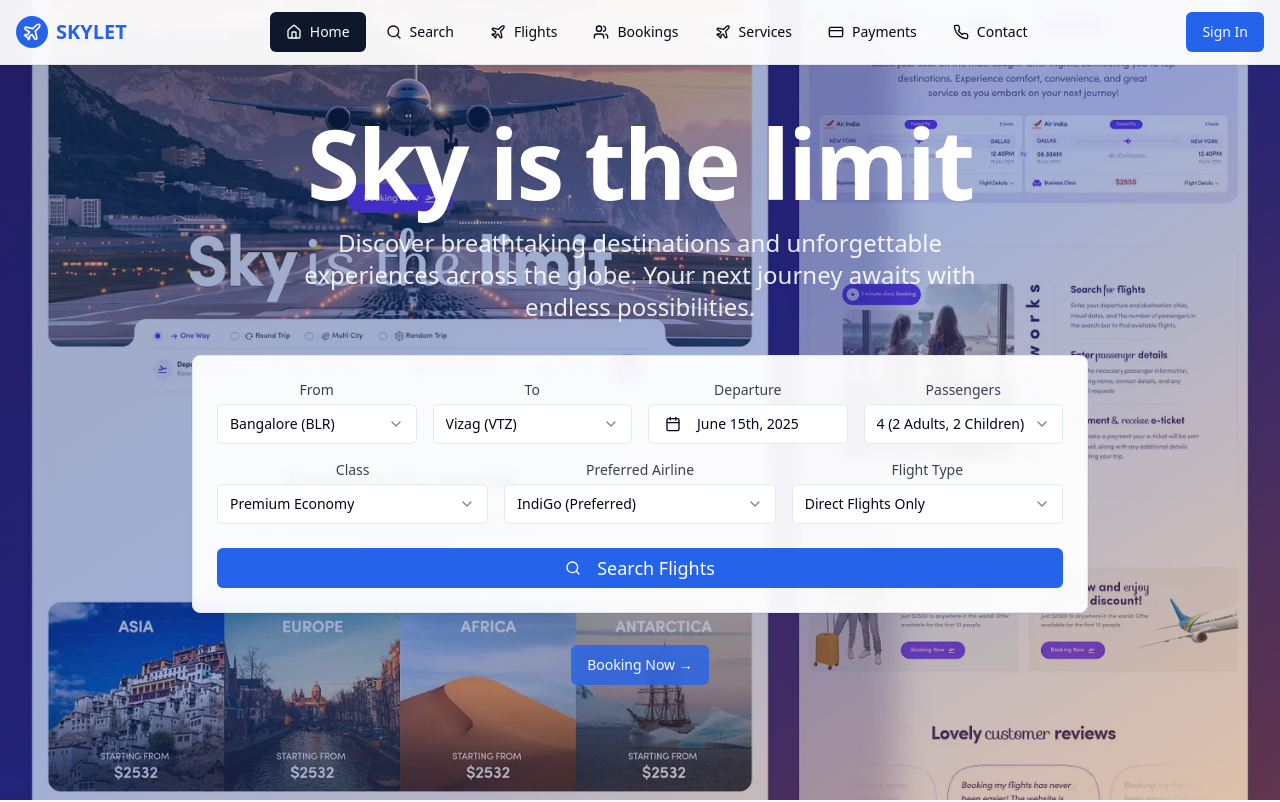
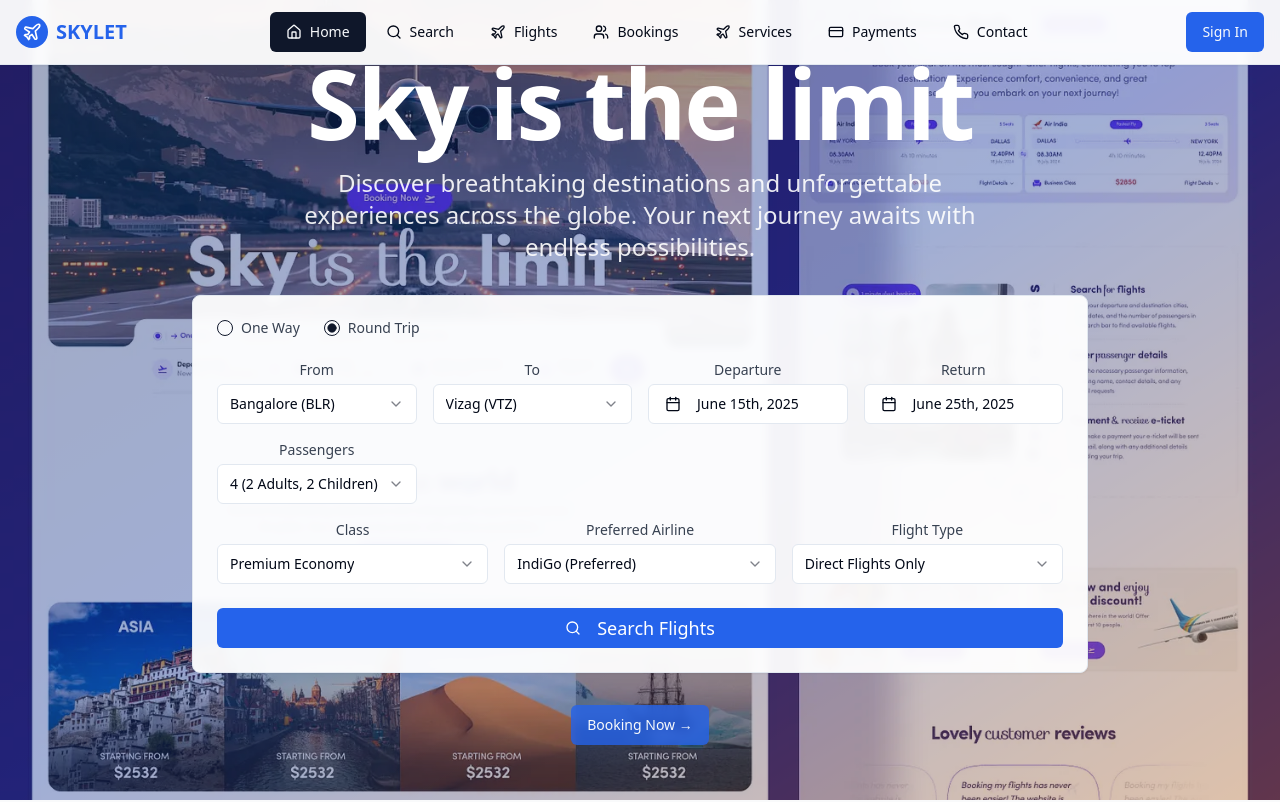
Before and after one commit to HARSHITHADEEPTHIMAHANTI/jetset-booking-buddy, a React (Vite) app: page / in a window 1280 px wide. Shown: the top 802 px of the page. Built offline with nearby package versions, Linux system fonts and the light colour scheme.

Commit message:
Add one-way and round trip options
Adds options for one-way and round trip flights to the home page search form.

```diff
--- a/src/pages/Index.tsx
+++ b/src/pages/Index.tsx
@@ -3,6 +3,8 @@ import { Button } from "@/components/ui/button";
 import { Card, CardContent } from "@/components/ui/card";
 import { Input } from "@/components/ui/input";
 import { Select, SelectContent, SelectItem, SelectTrigger, SelectValue } from "@/components/ui/select";
+import { RadioGroup, RadioGroupItem } from "@/components/ui/radio-group";
+import { Label } from "@/components/ui/label";
 import { Calendar, CalendarIcon, Search, Home, Plane, Users, CreditCard, Phone, MapPin } from "lucide-react";
 import { Popover, PopoverContent, PopoverTrigger } from "@/components/ui/popover";
 import { format } from "date-fns";
@@ -14,6 +16,7 @@ import { Navigation } from "@/components/Navigation";
 
 const Index = () => {
   const [activeSection, setActiveSection] = useState("home");
+  const [tripType, setTripType] = useState("round-trip");
   const [searchData, setSearchData] = useState({
     from: "Bangalore (BLR)",
     to: "Vizag (VTZ)",
@@ -157,6 +160,20 @@ const Index = () => {
                 {/* Search Form */}
                 <Card className="w-full max-w-4xl bg-white/95 backdrop-blur-sm">
                   <CardContent className="p-6">
+                    {/* Trip Type Selection */}
+                    <div className="mb-6">
+                      <RadioGroup value={tripType} onValueChange={setTripType} className="flex gap-6">
+                        <div className="flex items-center space-x-2">
+                          <RadioGroupItem value="one-way" id="one-way" />
+                          <Label htmlFor="one-way" className="text-gray-700 font-medium">One Way</Label>
+                        </div>
+                        <div className="flex items-center space-x-2">
+                          <RadioGroupItem value="round-trip" id="round-trip" />
+                          <Label htmlFor="round-trip" className="text-gray-700 font-medium">Round Trip</Label>
+                        </div>
+                      </RadioGroup>
+                    </div>
+
                     <div className="grid grid-cols-1 md:grid-cols-4 gap-4 mb-4">
                       <div>
                         <label className="block text-sm font-medium text-gray-700 mb-1">From</label>
@@ -205,6 +222,28 @@ const Index = () => {
                           </PopoverContent>
                         </Popover>
                       </div>
+
+                      {tripType === "round-trip" && (
+                        <div>
+                          <label className="block text-sm font-medium text-gray-700 mb-1">Return</label>
+                          <Popover>
+                            <PopoverTrigger asChild>
+                              <Button variant="outline" className={cn("w-full justify-start text-left font-normal")}>
+                                <CalendarIcon className="mr-2 h-4 w-4" />
+                                {format(searchData.returnDate, "PPP")}
+                              </Button>
+                            </PopoverTrigger>
+                            <PopoverContent className="w-auto p-0">
+                              <CalendarComponent
+                                mode="single"
+                                selected={searchData.returnDate}
+                                onSelect={(date) => date && setSearchData({...searchData, returnDate: date})}
+                                className="p-3 pointer-events-auto"
+                              />
+                            </PopoverContent>
+                          </Popover>
+                        </div>
+                      )}
 
                       <div>
                         <label className="block text-sm font-medium text-gray-700 mb-1">Passengers</label>
```
